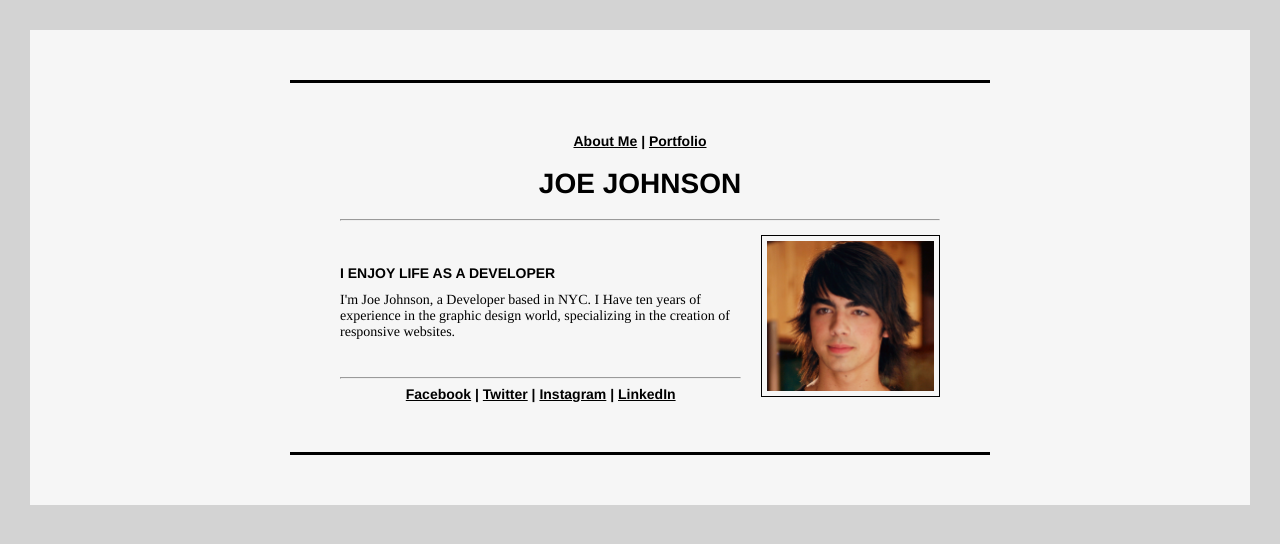
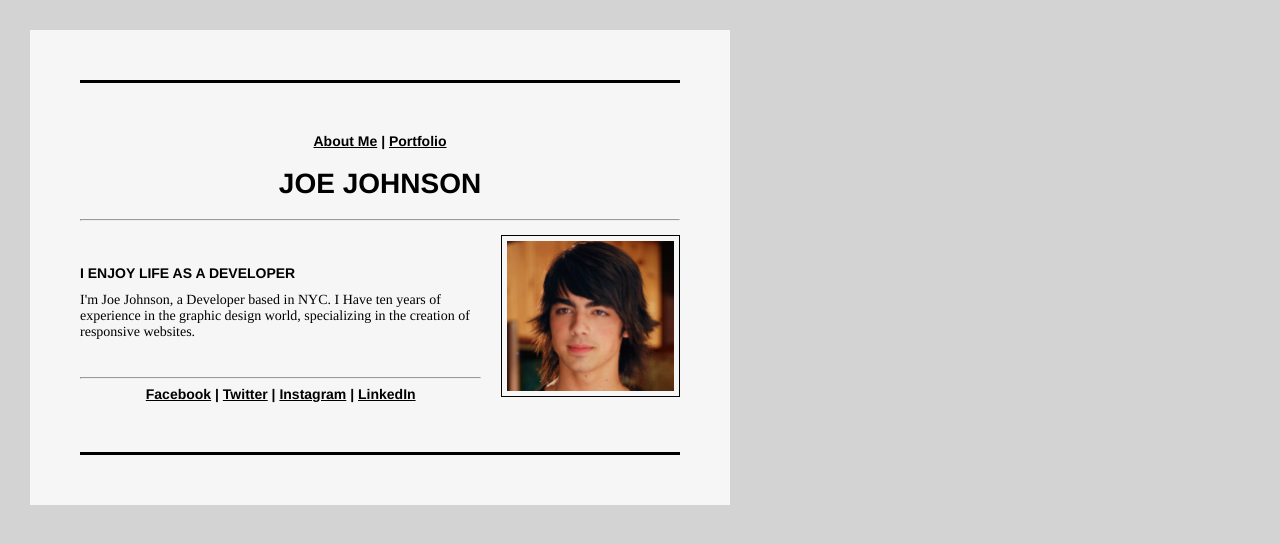
Before and after one commit to annalisarose/online-resume, a plain HTML site: page index.html in a window 1280 px wide. Drawn offline with Linux system fonts and the light colour scheme.

```diff
--- a/css/style.css
+++ b/css/style.css
@@ -8,6 +8,7 @@ body {
 	background-color: #f6f6f6;
 	margin:30px;
 	padding: 50px;
+	max-width: 600px;
 }
 
 h1, h2{
@@ -49,9 +50,11 @@ img{
 }
 
 #page-wrap {
+	position: center;
      width: 600px;
      margin: 0 auto;
-     border-top: black solid 3px;
-	 border-bottom: black solid 3px;
-	 padding: 50px
+	 padding-top:50px;
+	 padding-bottom:50px;
+	 border-top: black solid 3px;
+	border-bottom: black solid 3px;
 }
```
